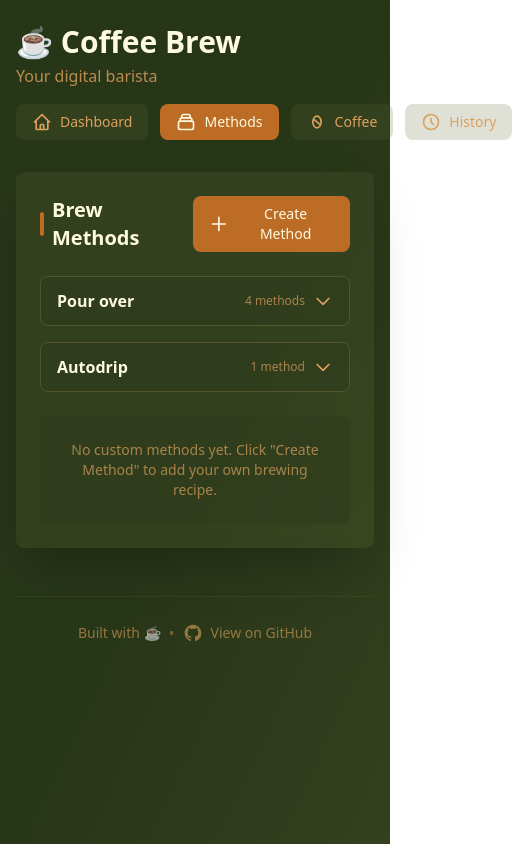
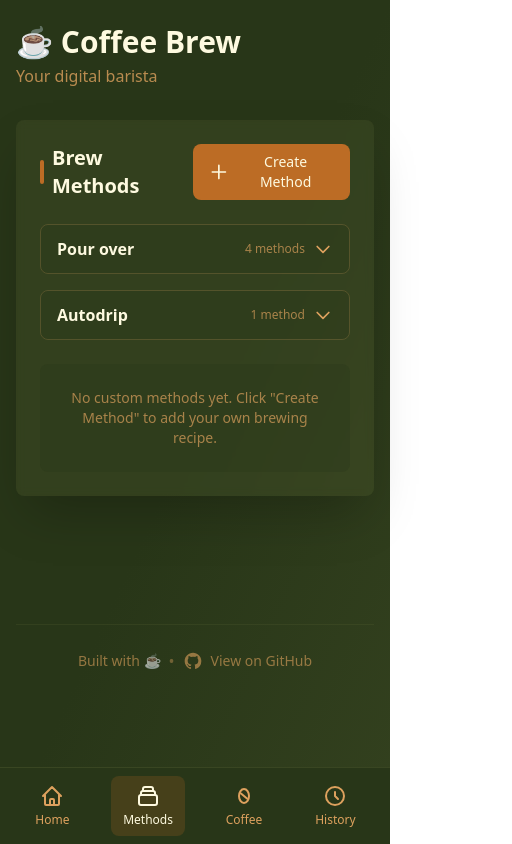
Before and after one commit to stromland/coffee, a React (Vite) app: page /coffee/methods in a window 390 px wide. Shown: the whole page, 512 px wide, since content can reach past the window. Built offline with nearby package versions, Linux system fonts and the light colour scheme.

Commit message:
Add mobile bottom navigation bar and hide header nav on mobile
Co-authored-by: stromland <12430772+stromland@users.noreply.github.com>

```diff
--- a/src/app/components/AppLayout.tsx
+++ b/src/app/components/AppLayout.tsx
@@ -26,7 +26,8 @@ const AppLayout = ({ children }: AppLayoutProps) => {
                   </h1>
                   <p className="text-caramel/80">Your digital barista</p>
                 </div>
-                <nav className="flex gap-3">
+                {/* Desktop Navigation - Hidden on mobile */}
+                <nav className="hidden md:flex gap-3">
                   <Link
                     to="/"
                     className={`px-4 py-2 rounded-lg transition-all font-medium text-sm flex items-center gap-2 ${
@@ -100,7 +101,7 @@ const AppLayout = ({ children }: AppLayoutProps) => {
             </div>
           </header>
 
-          <main>{children}</main>
+          <main className="pb-20 md:pb-0">{children}</main>
 
           <footer className="mt-12 pt-6 border-t border-olive/20">
             <div className="flex justify-center items-center gap-2 text-caramel/60">
@@ -126,6 +127,80 @@ const AppLayout = ({ children }: AppLayoutProps) => {
           </footer>
         </div>
       </div>
+
+      {/* Mobile Bottom Navigation - Visible only on mobile */}
+      <nav className="md:hidden fixed bottom-0 left-0 right-0 bg-olive-dark border-t border-olive/30 z-50">
+        <div className="flex justify-around items-center px-2 py-2">
+          <Link
+            to="/"
+            className={`flex flex-col items-center justify-center px-3 py-2 rounded-lg transition-all min-w-[60px] min-h-[60px] ${
+              isActive("/")
+                ? "bg-coffee/20 text-cream"
+                : "text-caramel hover:text-cream"
+            }`}
+          >
+            <svg className="w-6 h-6 mb-1" fill="none" stroke="currentColor" viewBox="0 0 24 24">
+              <path
+                strokeLinecap="round"
+                strokeLinejoin="round"
+                strokeWidth={2}
+                d="M3 12l2-2m0 0l7-7 7 7M5 10v10a1 1 0 001 1h3m10-11l2 2m-2-2v10a1 1 0 01-1 1h-3m-6 0a1 1 0 001-1v-4a1 1 0 011-1h2a1 1 0 011 1v4a1 1 0 001 1m-6 0h6"
+              />
+            </svg>
+            <span className="text-xs font-medium">Home</span>
+          </Link>
+          <Link
+            to="/methods"
+            className={`flex flex-col items-center justify-center px-3 py-2 rounded-lg transition-all min-w-[60px] min-h-[60px] ${
+              isActive("/methods")
+                ? "bg-coffee/20 text-cream"
+                : "text-caramel hover:text-cream"
+            }`}
+          >
+            <svg className="w-6 h-6 mb-1" fill="none" stroke="currentColor" viewBox="0 0 24 24">
+              <path
+                strokeLinecap="round"
+                strokeLinejoin="round"
+                strokeWidth={2}
+                d="M19 11H5m14 0a2 2 0 012 2v6a2 2 0 01-2 2H5a2 2 0 01-2-2v-6a2 2 0 012-2m14 0V9a2 2 0 00-2-2M5 11V9a2 2 0 012-2m0 0V5a2 2 0 012-2h6a2 2 0 012 2v2M7 7h10"
+              />
+            </svg>
+            <span className="text-xs font-medium">Methods</span>
+          </Link>
+          <Link
+            to="/coffee"
+            className={`flex flex-col items-center justify-center px-3 py-2 rounded-lg transition-all min-w-[60px] min-h-[60px] ${
+              isActive("/coffee")
+                ? "bg-coffee/20 text-cream"
+                : "text-caramel hover:text-cream"
+            }`}
+          >
+            <svg className="w-6 h-6 mb-1" fill="none" stroke="currentColor" viewBox="0 0 24 24">
+              <ellipse cx="12" cy="12" rx="5" ry="7" strokeWidth="2" />
+              <path d="M9 9.5 Q12 12 15 14.5" strokeWidth="2" strokeLinecap="round" />
+            </svg>
+            <span className="text-xs font-medium">Coffee</span>
+          </Link>
+          <Link
+            to="/history"
+            className={`flex flex-col items-center justify-center px-3 py-2 rounded-lg transition-all min-w-[60px] min-h-[60px] ${
+              isActive("/history")
+                ? "bg-coffee/20 text-cream"
+                : "text-caramel hover:text-cream"
+            }`}
+          >
+            <svg className="w-6 h-6 mb-1" fill="none" stroke="currentColor" viewBox="0 0 24 24">
+              <path
+                strokeLinecap="round"
+                strokeLinejoin="round"
+                strokeWidth={2}
+                d="M12 8v4l3 3m6-3a9 9 0 11-18 0 9 9 0 0118 0z"
+              />
+            </svg>
+            <span className="text-xs font-medium">History</span>
+          </Link>
+        </div>
+      </nav>
     </div>
   );
 };
```
